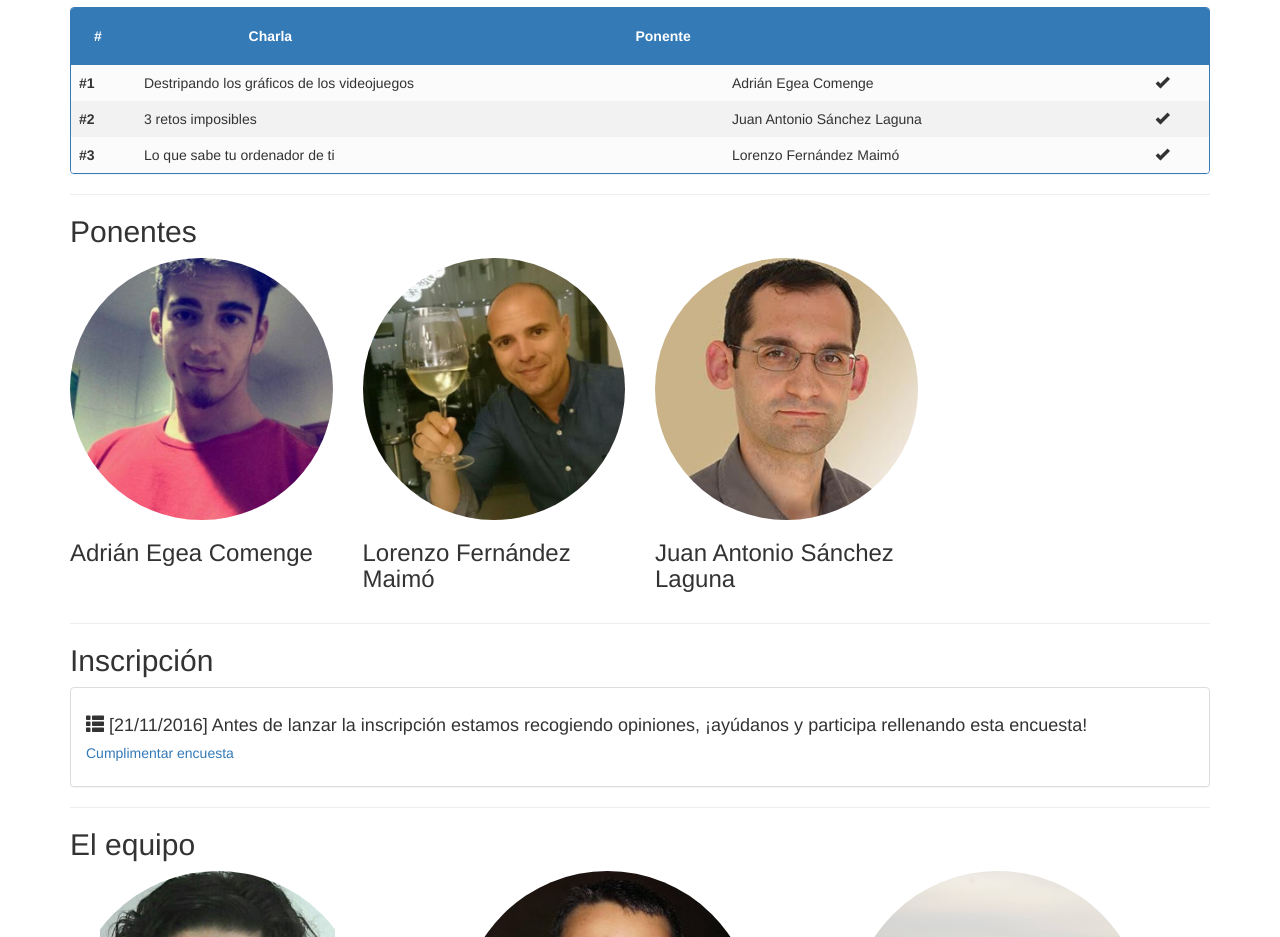
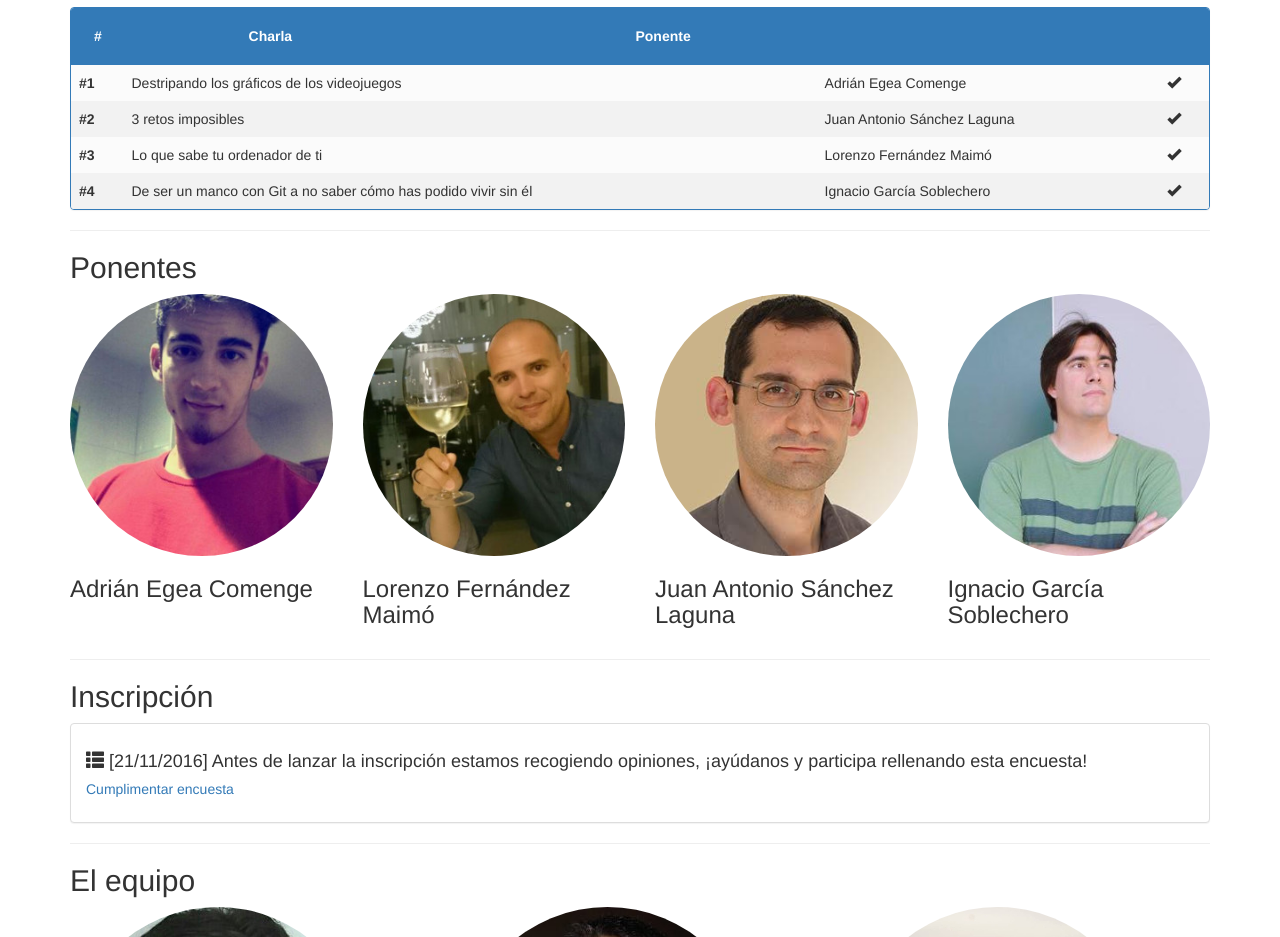
Before and after one commit to dafi-um/CodeCamp, a plain HTML site: page index.html in a window 1280 px wide. Shown: the part 1102-2039 px from the top of the page. Drawn offline with nearby package versions, Linux system fonts and the light colour scheme.

Commit message:
Update index.html

```diff
--- a/index.html
+++ b/index.html
@@ -115,6 +115,12 @@
 	<th>#3</th>
     <td>Lo que sabe tu ordenador de ti</td>
     <td>Lorenzo Fernández Maimó</td>
+    <td><span class="glyphicon glyphicon-ok" aria-hidden="true"></span></td>
+	  </tr>
+  <tr>
+	<th>#4</th>
+    <td>De ser un manco con Git a no saber cómo has podido vivir sin él</td>
+    <td>Ignacio García Soblechero</td>
     <td><span class="glyphicon glyphicon-ok" aria-hidden="true"></span></td>
   </tr>
   </table>
@@ -234,6 +240,10 @@
       <div class="col-lg-3">
       <img class="img-circle img-responsive" src="images/ponentes/laguna.jpg" alt="Juan Antonio Sánchez Laguna">
         <h3>Juan Antonio Sánchez Laguna</h3>
+    </div>
+<div class="col-lg-3">
+      <img class="img-circle img-responsive" src="images/ponentes/soblechero.jpg" alt="Ignacio García Soblechero">
+        <h3>Ignacio García Soblechero</h3>
     </div>
     </div>
 </section>
```
